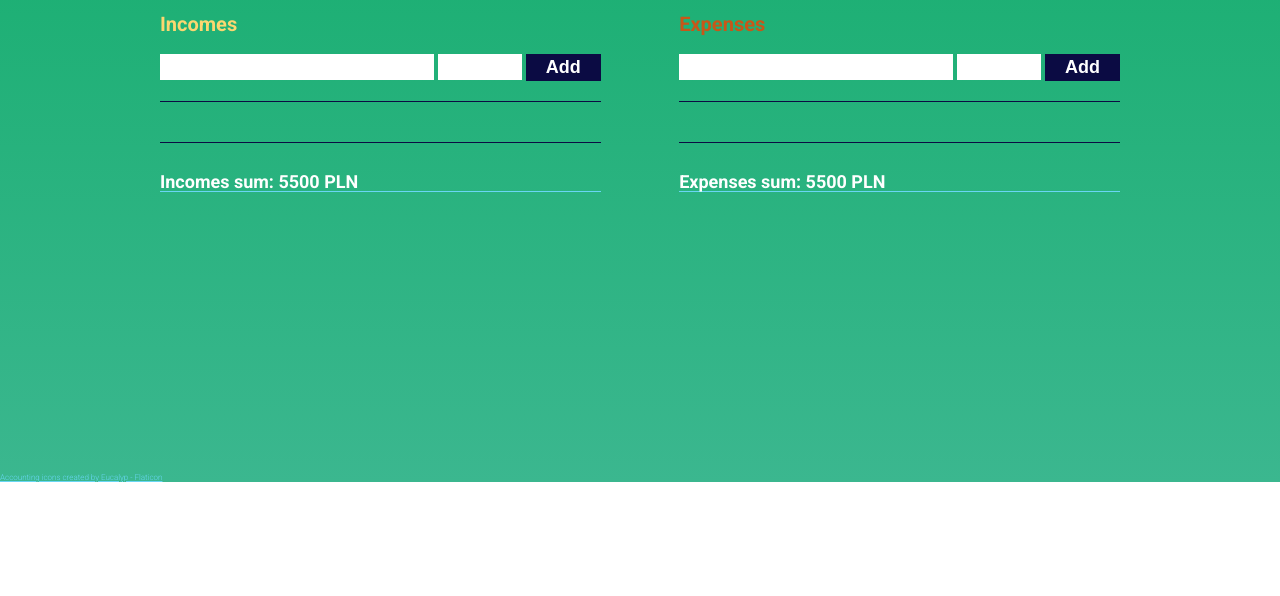
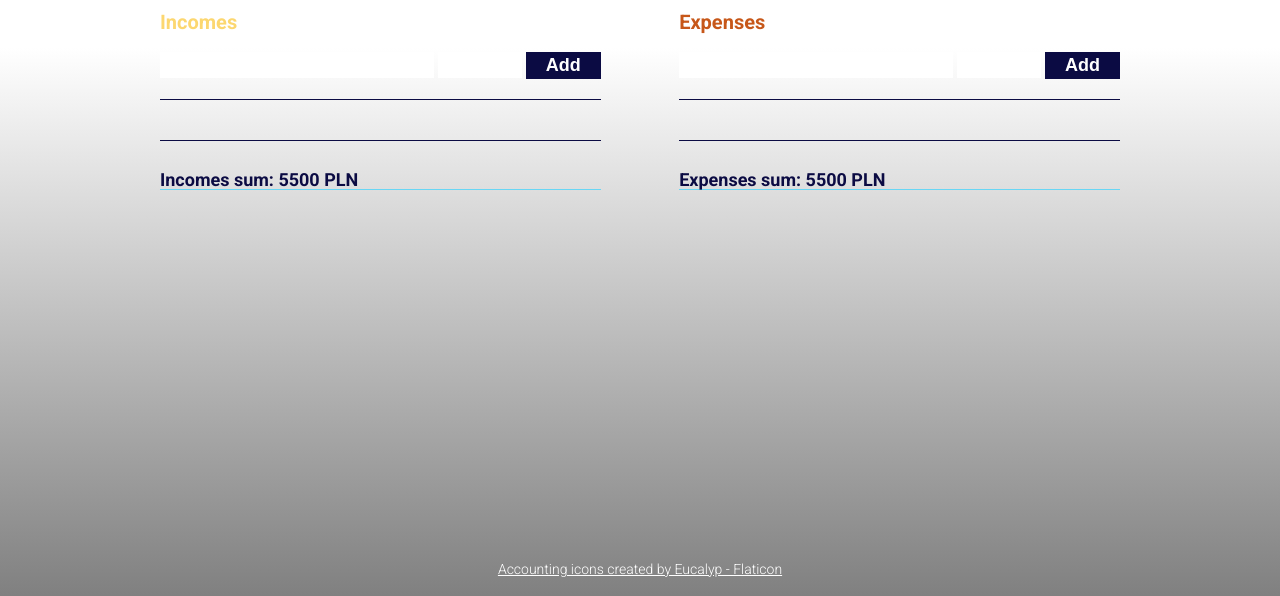
Before and after one commit to MateuszRajek/fc-budget-planner, a plain HTML site: page index.html in a window 1280 px wide. Shown: the part 318-914 px from the top of the page. Before the commit the page ends 800 px from the top, so only its background shows below. Drawn offline with Linux system fonts and the light colour scheme.

Commit message:
Changed app colors. Added fixes after CR

```diff
--- a/index.html
+++ b/index.html
@@ -12,17 +12,19 @@
     <title>Budget Planner</title>
 </head>
 <body>
-    <div class="container">
+    <main class="container">
+        <header>
             <h1 class="text--center">Home budget</h1>
             <div class="app__logo"><img src="./budget.png"/></div>
             <div id="budgetState" class="budget__state budget__state--success">
                 <p class="text--center">You can still spend <span id="budgetValue">987</span> PLN</p>
             </div>
-        <div class="flex flex--space-between budget__list__wrapper">
+        </header>
+        <section class="flex flex--space-between budget__list__wrapper">
             <div class="budget__incomes">
                 <h2 class="budget__list__header incomes__header">Incomes</h2>
                 <form id="incomeForm" class="budget__list__form">
-                    <input type="text" id="incomeTitle" class="budget__list__form__input budget__list__form__input budget__list__form__input--text">
+                    <input type="text" id="incomeTitle" class="budget__list__form__input budget__list__form__input--text">
                     <input type="number" id="incomeValue" class="budget__list__form__input budget__list__form__input--number">
                     <input type="submit" value="Add" class="budget__list__form__input__button">
                 </form>
@@ -71,10 +73,13 @@
                 </ul>
                 <p class="budget__list__summary">Expenses sum: <span id="expensesValue">5500</span> PLN</p>
             </div>
-        </div>
+        </section>
 
-    </div>
+    </main>
+    <footer>
         <a class="icon__credentials" href="https://www.flaticon.com/free-icons/accounting" title="accounting icons">Accounting icons created by Eucalyp - Flaticon</a>
+    </footer>
+
 
     <script src="main.js"></script>
 </body>
--- a/style.css
+++ b/style.css
@@ -1,19 +1,6 @@
-:root{
-    --main-bg-gradient: linear-gradient(#0BAB64, #3BB78F);
-    --white: #FFFFFF;
-    --peach: #FF826E;
-    --success: #69D6F4;
-    --warning: #E3C165;
-    --danger: #F70E0E;
-    --edit: #0BAB64;
-    --biscuit: #F0D0B4;
-    --golden: #FCD770;
-    --orange: #C75719;
-    --deep-blue: #0B0B43;
-}
+@import './variables.css';
 
 body{
-    min-height: 100vh;
     background-image: var(--main-bg-gradient)
 }
 
@@ -23,6 +10,10 @@ html{
 
 input{
     margin: 5px 0;
+}
+
+main{
+    min-height: 100vh;
 }
 
 .container{
@@ -56,17 +47,17 @@ input{
 
 h1{
     color: var(--peach);
-    font-size: 34px;
+    font-size: var(--font-xl);
     font-weight: 700;
 }
 
 h2{
-    font-size: 20px;
+    font-size: var(--font-m);
     font-weight: 700;
 }
 
 .budget__state{
-    font-size: 28px;
+    font-size: var(--font-l);
     font-weight: 700;
 }
 
@@ -113,7 +104,7 @@ h2{
 }
 
 .budget__list__form__input{
-    font-size: 18px;
+    font-size: var(--font-sm);
     line-height: 24px;
     border: none;
 }
@@ -131,15 +122,15 @@ h2{
     border: none;
     background-color: var(--deep-blue);
     color: var(--white);
-    font-size: 18px;
+    font-size: var(--font-sm);
     font-weight: 700;
 }
 
 .budget__list__summary{
     margin-top: 30px;
     border-bottom: 1px solid var(--success);
-    color: var(--white);
-    font-size: 18px;
+    color: var(--deep-blue);
+    font-size: var(--font-sm);
     font-weight: 700;
 }
 
@@ -174,7 +165,7 @@ h2{
     margin: 2px;
     border: none;
     color: var(--white);
-    font-size: 14px;
+    font-size: var(--font-s);
     font-weight: 700;
     line-height: 18px;
 }
@@ -194,11 +185,14 @@ h2{
     }
 } */
 
+footer{
+    display: flex;
+    align-items: center;
+    justify-content: center;
+    padding: 20px;
+}
 
 .icon__credentials{
-    position: fixed;
-    bottom: 0;
-    left: 0;
-    color: var(--success);
-    font-size: 8px;
+    color: var(--white);
+    font-size: var(--font-s);
 }
--- /dev/null
+++ b/variables.css
@@ -0,0 +1,19 @@
+:root{
+    --white: #FFFFFF;
+    --main-bg-gradient: linear-gradient(var(--white)40%, gray);
+    --peach: #FF826E;
+    --success: #69D6F4;
+    --warning: #E3C165;
+    --danger: #F70E0E;
+    --edit: #0BAB64;
+    --biscuit: #F0D0B4;
+    --golden: #FCD770;
+    --orange: #C75719;
+    --deep-blue: #0B0B43;
+    --font-xs: 12px;
+    --font-s: 14px;
+    --font-sm: 18px;
+    --font-m: 20px;
+    --font-l: 28px;
+    --font-xl: 32px
+}
```
Lines whose indentation alone changed are shown as unchanged.
